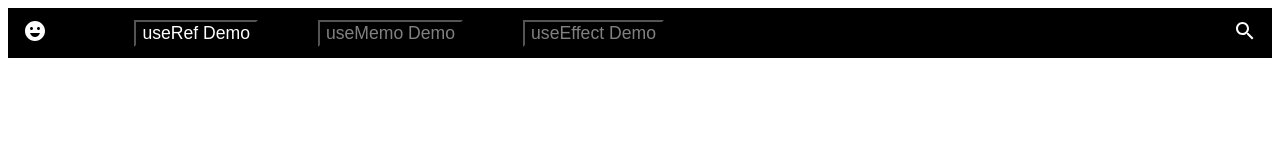
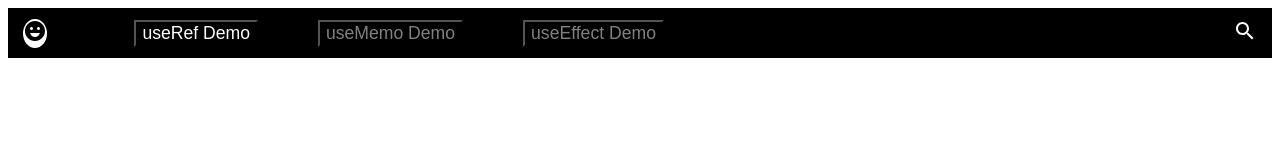
Before and after one commit to adhkr81/sj-react-hooks-frontend, a React (Create React App) app: page / in a window 1280 px wide. Shown: the top 160 px of the page. Built offline with nearby package versions, Linux system fonts and the light colour scheme.

Commit message:
useRef done

```diff
--- a/src/components/Navbar/index.js
+++ b/src/components/Navbar/index.js
@@ -8,7 +8,7 @@ export function Navbar ({list, navbarRefArray}) {
     return (
         <nav className="container">
             <div className="hamburger"><MenuIcon sx={{"color" : "white"}}/></div>
-            <div className="smile"><EmojiEmotionsIcon sx={{"color" : "white"}}/></div>
+            <div className="smile"><EmojiEmotionsIcon sx={{"color" : "black"}}/></div>
                 <div className="buttonDiv">
                     {list.map((item) => {
                     return (
--- a/src/components/Navbar/navbar.css
+++ b/src/components/Navbar/navbar.css
@@ -23,9 +23,10 @@
     }
 
     .smile {
-        color : white;
         position: absolute;
-        left: 46%
+        left: 46%;
+        background-color: white;
+        border-radius: 100%;
     }
 
     .search {
@@ -97,8 +98,9 @@
     }
 
     .smile {
-        color : white;
         margin-left: 15px;
+        background-color: white;
+        border-radius: 100%;
     }
 
     .hamburger {
@@ -152,6 +154,8 @@
     .smile {
         color : white;
         margin-left: 15px;
+        background-color: white;
+        border-radius: 100%;
     }
 
     .hamburger {
```
